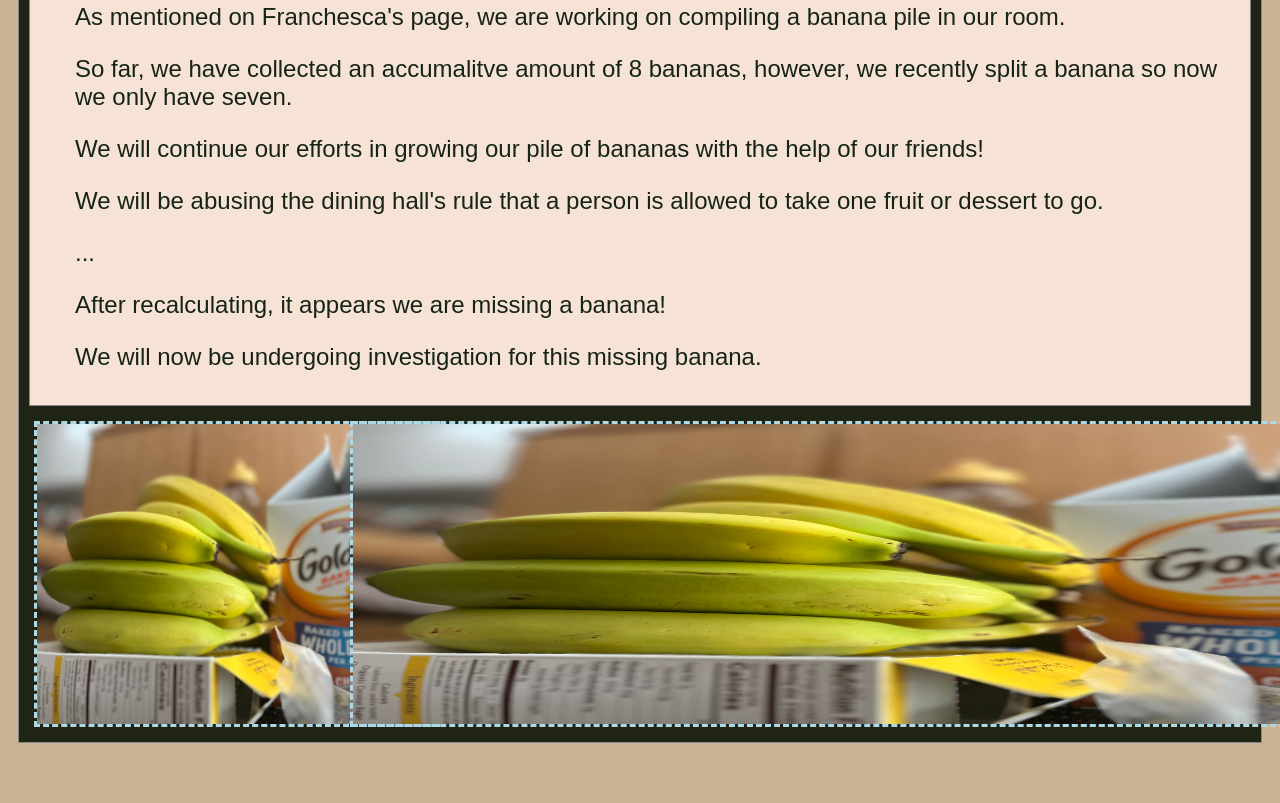
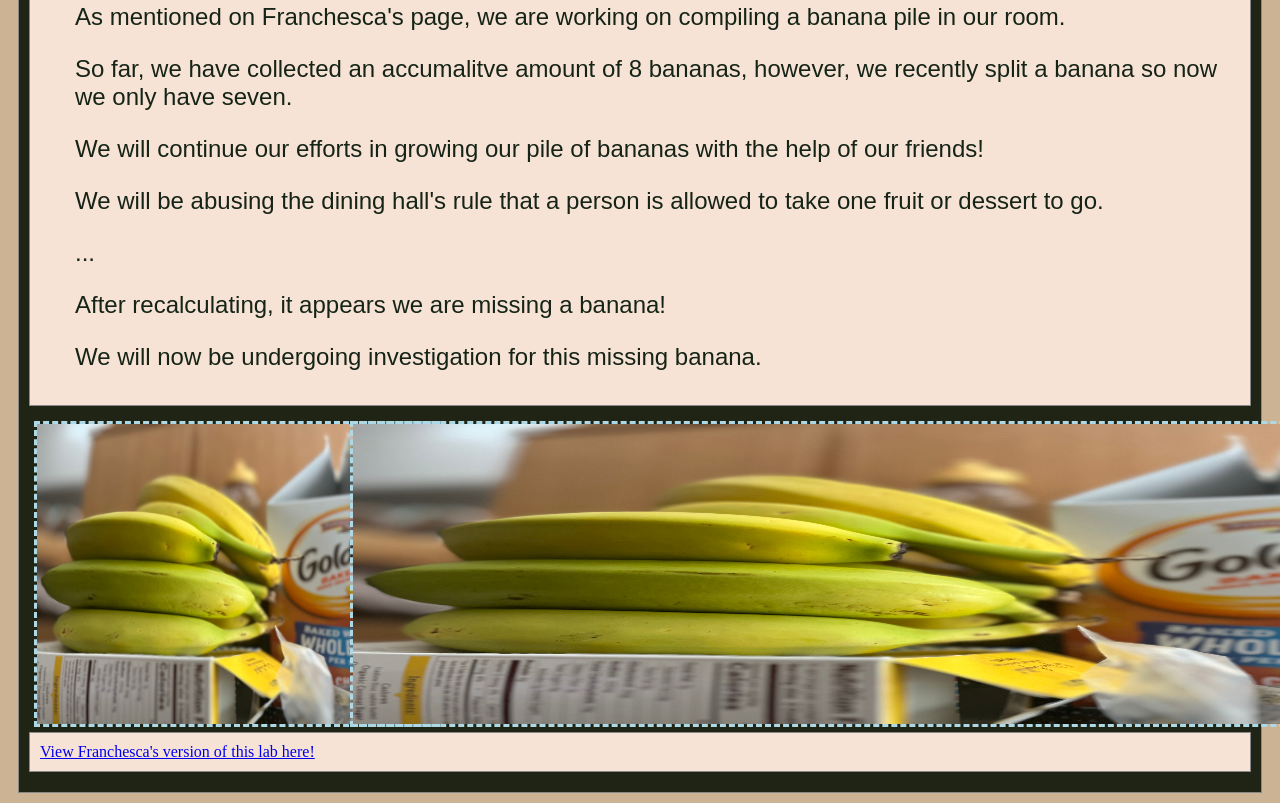
Before and after one commit to rubyhirsch/art101, a plain HTML site: page lab2/index.html in a window 1280 px wide. Shown: the part 500-1303 px from the top of the page. Before the commit the page ends 1253 px from the top, so only its background shows below. Drawn offline with nearby package versions, Linux system fonts and the light colour scheme.

Commit message:
Put Link to Franchesca's Lab

```diff
--- a/lab2/index.html
+++ b/lab2/index.html
@@ -47,8 +47,8 @@
 			</div>
 		</div>
 		</section>
-		<nav id="links">
-			<!-- Put links to other pages (including the homepage) here. -->
+		<nav id="links" class="minor-section">
+			<a href="https://fboongal.github.io/art101/lab2/index.html">View Franchesca's version of this lab here!</a>
 		</nav>
 	</main>
 </body>
```
Also changed, not shown: index.html (+1 -1 lines).
